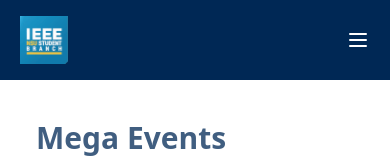
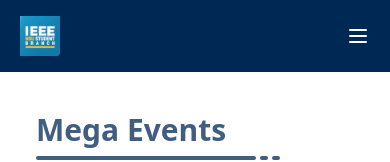
Before and after one commit to IEEE-NSU-SB/Main-Web-Frontend, a React (Vite) app: page /society-ag/1 in a window 390 px wide. Shown: the top 162 px of the page. Built offline with nearby package versions, Linux system fonts and the light colour scheme.

Commit message:
responsiveness fixed

```diff
--- a/src/components/Navbar.tsx
+++ b/src/components/Navbar.tsx
@@ -28,16 +28,16 @@ const Navbar: React.FC = () => {
 
   return (
     <nav
-      className={`text-ieee-white text-xs sticky top-0 z-50 transition-all duration-500 ${scrollClass}`}
+      className={`text-ieee-white text-xs max-lg:text-[10px] sticky top-0 z-50 transition-all duration-500 ${scrollClass}`}
     >
       <FadeIn>
-        <div className="max-w-[1080px] mx-auto py-4 flex justify-between items-center">
+        <div className="max-w-[1080px] mx-auto py-4  flex justify-between max-lg:justify-center max-md:justify-between items-center">
           {/* Logo */}
           <Link to="/">
             <img
               src={insbLogo}
               alt="IEEE NSU SB Logo"
-              className="h-12 mx-5 cursor-pointer"
+              className="h-12 mx-5 cursor-pointer max-lg:h-10"
             />
           </Link>
 
```
